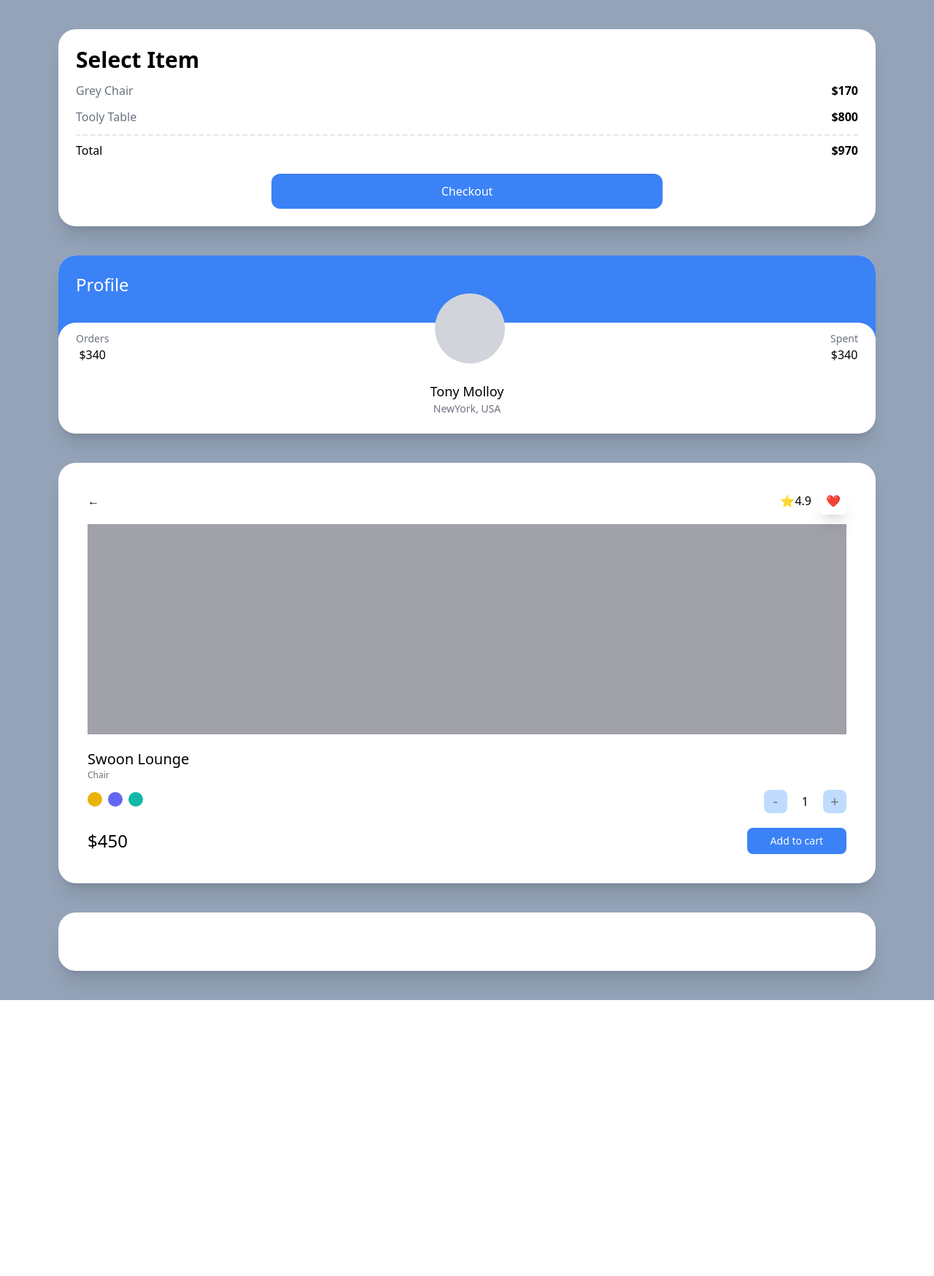
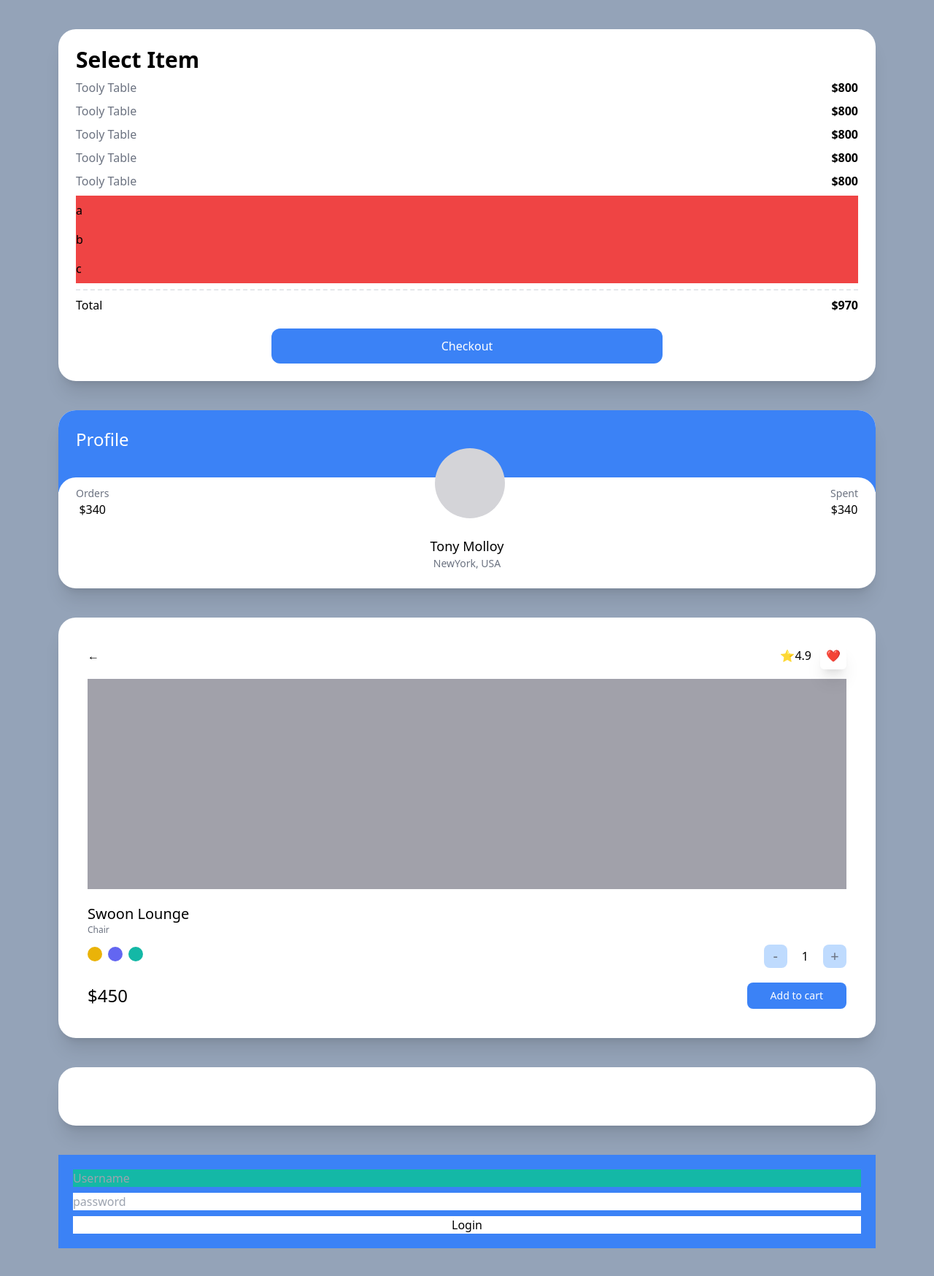
Before and after one commit to gksehfapd/radish-market, a Next.js app: page / in a window 1280 px wide. Shown: the whole page at 73% size. Before the commit the page ends 1370 px from the top, so only its background shows below. Built offline with nearby package versions, Linux system fonts and the light colour scheme.

Commit message:
test: tailwindcss - more modifiers

```diff
--- a/src/pages/index.tsx
+++ b/src/pages/index.tsx
@@ -3,14 +3,19 @@ export default function Home() {
 		<div className="bg-slate-400 py-10 px-20 grid gap-10 min-h-screen">
 			<div className="bg-white p-6 rounded-3xl shadow-xl">
 				<span className="font-semibold text-3xl">Select Item</span>
-				<div className="flex justify-between my-3">
-					<span className="text-gray-500">Grey Chair</span>
-					<span className="font-semibold">$170</span>
-				</div>
-				<div className="flex justify-between mb-3">
-					<span className="text-gray-500 ">Tooly Table</span>
-					<span className="font-semibold">$800</span>
-				</div>
+				<ul>
+					{[1, 2, 3, 4, 5].map((i) => (
+						<div key={i} className="flex justify-between my-2">
+							<span className="text-gray-500 ">Tooly Table</span>
+							<span className="font-semibold">$800</span>
+						</div>
+					))}
+				</ul>
+				{['a', 'b', 'c', ''].map((e, i) => (
+					<li className="bg-red-500 py-2 empty:hidden list-none" key={i}>
+						{e}
+					</li>
+				))}
 				<div className="mt-2 pt-2 border-t-2 border-dashed flex justify-between">
 					<span>Total</span>
 					<span className="font-semibold">$970</span>
@@ -19,7 +24,8 @@ export default function Home() {
 					Checkout
 				</button>
 			</div>
-			<div className="bg-white overflow-hidden rounded-3xl shadow-xl">
+
+			<div className="bg-white overflow-hidden rounded-3xl shadow-xl group">
 				<div>
 					<div className="bg-blue-500 p-6 pb-14">
 						<span className="text-white text-2xl">Profile</span>
@@ -30,7 +36,7 @@ export default function Home() {
 								<span className="text-sm text-gray-500">Orders</span>
 								<span className="font-medium">$340</span>
 							</div>
-							<div className="h-24 w-24 bg-gray-300 rounded-full" />
+							<div className="h-24 w-24 bg-zinc-300 rounded-full group-hover:bg-red-300 transition-colors" />
 							<div className="flex flex-col items-center">
 								<span className="text-sm text-gray-500">Spent</span>
 								<span className="font-medium">$340</span>
@@ -43,7 +49,8 @@ export default function Home() {
 					</div>
 				</div>
 			</div>
-			<div className="bg-white p-10 rounded-3xl shadow-xl">
+
+			<div className="bg-white p-10 rounded-3xl shadow-xl group">
 				<div className="flex justify-between items-center mb-5">
 					<span>&larr;</span>
 					<div className="space-x-3">
@@ -80,6 +87,20 @@ export default function Home() {
 				</div>
 			</div>
 			<div className="bg-white p-10 rounded-3xl shadow-xl"></div>
+
+			<form
+				action=""
+				className="flex flex-col space-y-2 bg-blue-500 p-5 focus-within:bg-blue-100"
+			>
+				<input
+					type="text"
+					required
+					placeholder="Username"
+					className="placeholder-shown:bg-teal-500"
+				/>
+				<input type="password" required placeholder="password" />
+				<input type="submit" value="Login" className="bg-white" />
+			</form>
 		</div>
 	)
 }
```
